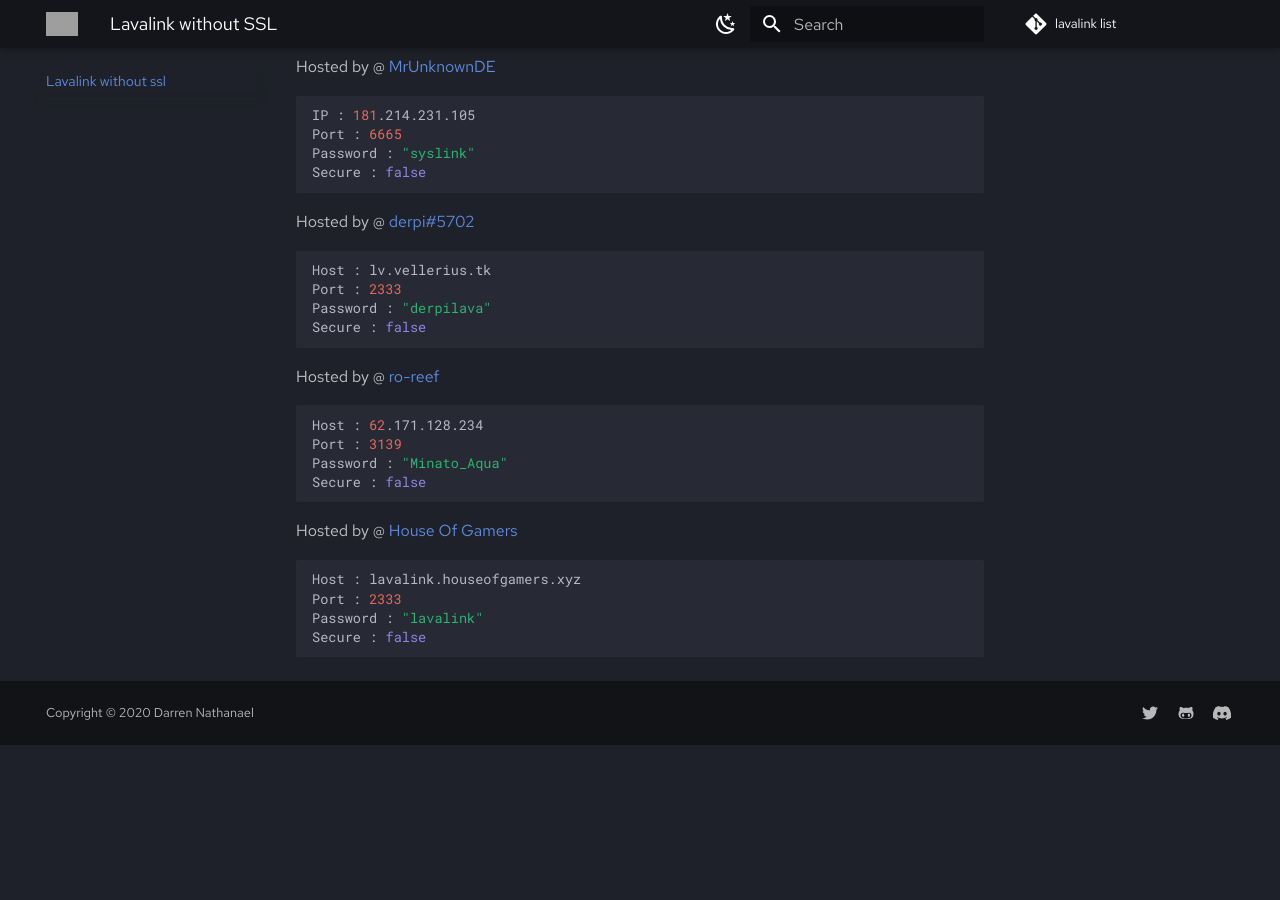
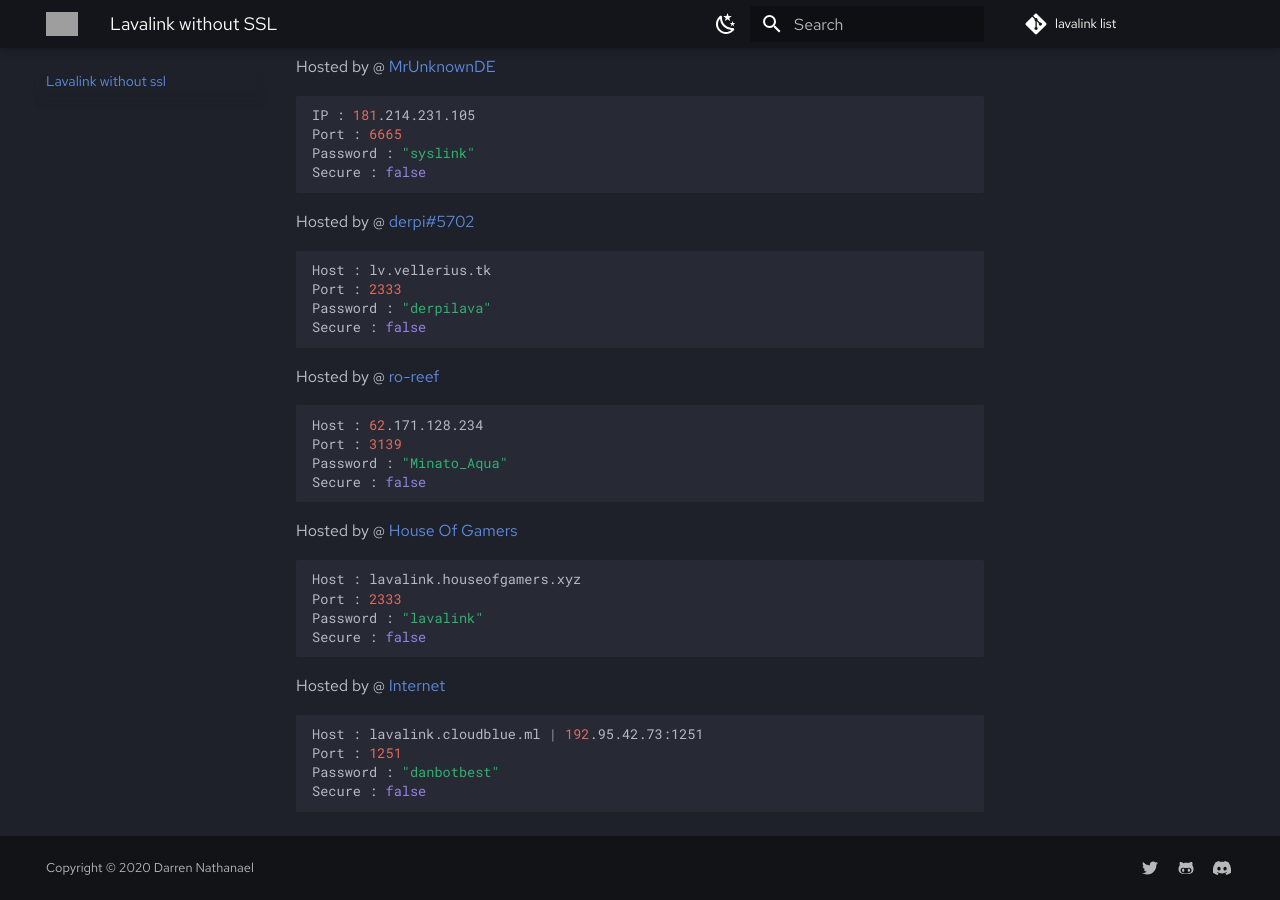
Before and after one commit to DarrenOfficial/lavalink-list, an MkDocs documentation site: the page built from docs/NoSSL/lavalink-without-ssl.md, in a window 1280 px wide and 900 px high, scrolled down 2030 px. Built offline with MkDocs 1.6.1 and Material for MkDocs 9.7.7, drawn with Linux system fonts in a browser that asks for light colours; comment, search, counter and statistics services are not loaded; before the commit the page ends 2775 px from its top, so only the background shows below that; grey boxes are pictures that could not be loaded.

Commit message:
added my lavalink
added a lavalink no ssl

````diff
--- a/docs/NoSSL/lavalink-without-ssl.md
+++ b/docs/NoSSL/lavalink-without-ssl.md
@@ -130,3 +130,11 @@ Port : 2333
 Password : "lavalink"
 Secure : false
 ```
+
+Hosted by @ [Internet](https://cloudblue.ml/my-github/)
+```bash
+Host : lavalink.cloudblue.ml | 192.95.42.73:1251
+Port : 1251
+Password : "danbotbest"
+Secure : false
+```
````
